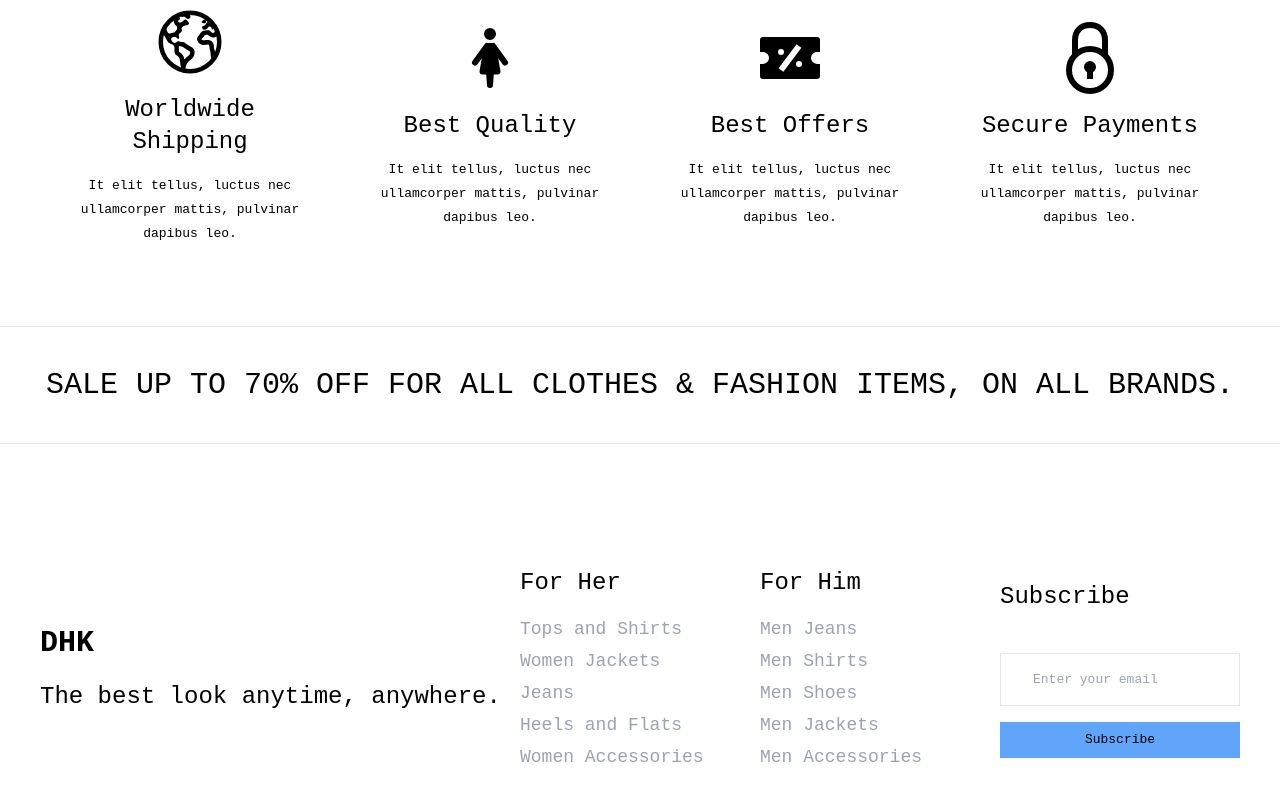
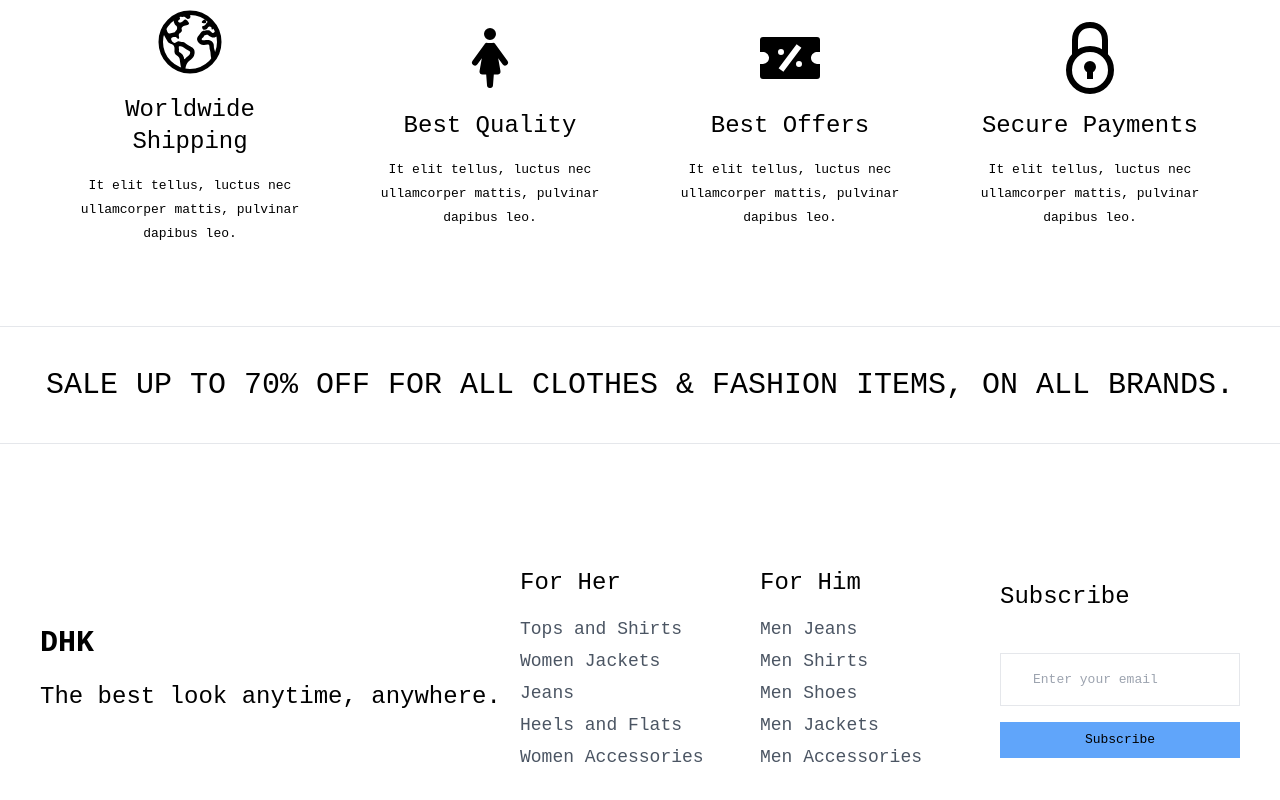
Before and after one commit to VividXe/shopping-portfolio, a Next.js app: page / in a window 1280 px wide. Shown: the part 2546-3346 px from the top of the page. Built offline with nearby package versions, Linux system fonts and the light colour scheme.

Commit message:
update button

```diff
--- a/src/components/layouts/footer/footer.tsx
+++ b/src/components/layouts/footer/footer.tsx
@@ -9,7 +9,7 @@ function Footer() {
         </a>
         <h1 className="text-2xl">The best look anytime, anywhere.</h1>
       </div>
-      <div className="col-span-1 flex flex-col justify-center gap-4 text-gray-400 text-lg">
+      <div className="col-span-1 flex flex-col justify-center gap-4 text-gray-600 text-lg">
         <h1 className="text-2xl text-black"> For Her</h1>
         <div className="flex flex-col gap-1">
           <a href="/jeans"> Tops and Shirts</a>
@@ -19,7 +19,7 @@ function Footer() {
           <a href="/accessories"> Women Accessories</a>
         </div>
       </div>
-      <div className="col-span-1 flex flex-col justify-center gap-4 text-gray-400 text-lg">
+      <div className="col-span-1 flex flex-col justify-center gap-4 text-gray-600 text-lg">
         <h1 className="text-2xl text-black"> For Him</h1>
         <div className="flex flex-col gap-1">
           <a href="/jeans"> Men Jeans </a>
```
